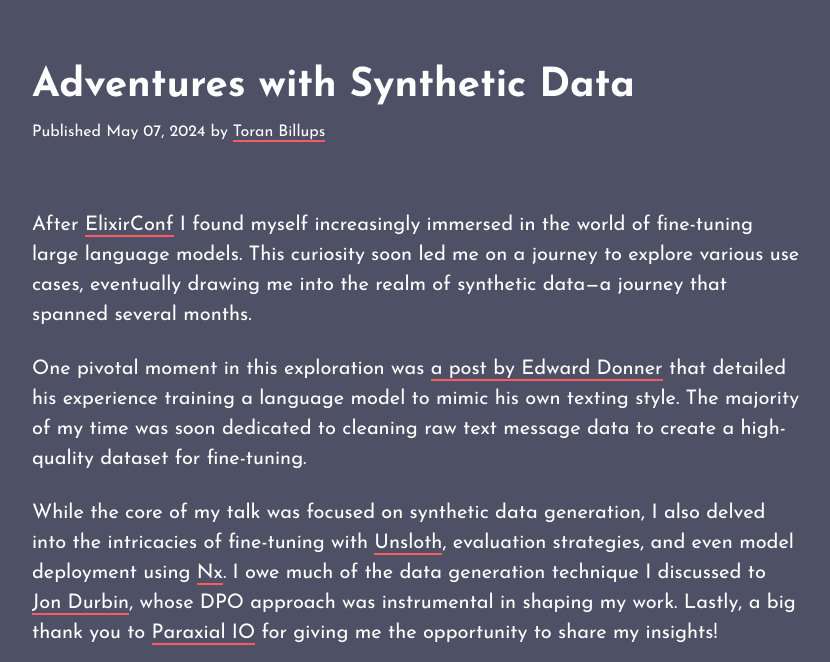
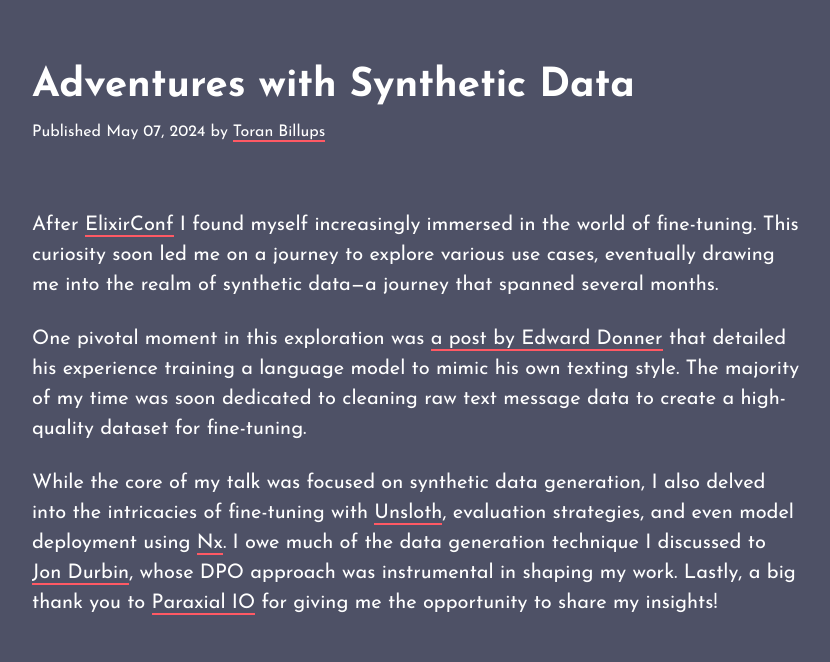
Before and after one commit to toranb/toranb.github.io, a Jekyll site: the page built from _posts/2024-05-07-adventures-with-synthetic-data.html, in a window 1280 px wide, cut to the strip 0-662 px from the top of the page. Shown: the whole strip, without its empty margins (224-1054 px from the left). Built offline with Jekyll 4.4.1, drawn with Linux system fonts in a browser that asks for light colours; Markdown is read by kramdown in place of the engine named in the settings.

Commit message:
another typo

```diff
--- a/_posts/2024-05-07-adventures-with-synthetic-data.html
+++ b/_posts/2024-05-07-adventures-with-synthetic-data.html
@@ -5,7 +5,7 @@
 categories: blog archive
 ---
 
-<p>After <a href="https://www.youtube.com/watch?v=-iZIZHgHa5M">ElixirConf</a> I found myself increasingly immersed in the world of fine-tuning large language models. This curiosity soon led me on a journey to explore various use cases, eventually drawing me into the realm of synthetic data—a journey that spanned several months.</p>
+<p>After <a href="https://www.youtube.com/watch?v=-iZIZHgHa5M">ElixirConf</a> I found myself increasingly immersed in the world of fine-tuning. This curiosity soon led me on a journey to explore various use cases, eventually drawing me into the realm of synthetic data—a journey that spanned several months.</p>
 
 <p>One pivotal moment in this exploration was <a href="https://edwarddonner.com/2024/01/11/fine-tune-llama-for-text-messages-part-1">a post by Edward Donner</a> that detailed his experience training a language model to mimic his own texting style. The majority of my time was soon dedicated to cleaning raw text message data to create a high-quality dataset for fine-tuning.</p>
 
```
